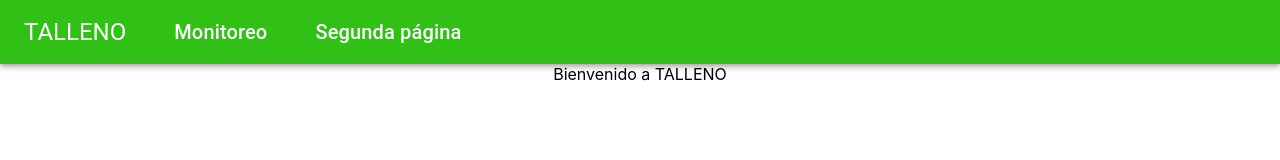
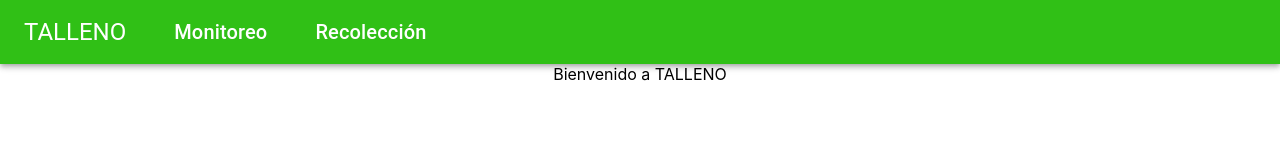
Before and after one commit to agusrs/trashmanager, a React (Create React App) app: page / in a window 1280 px wide. Shown: the top 160 px of the page. Built offline with nearby package versions, Linux system fonts and the light colour scheme.

Commit message:
Finished changing names

```diff
--- a/src/App.js
+++ b/src/App.js
@@ -4,7 +4,7 @@ import { BrowserRouter as Router, Switch, Route } from 'react-router-dom';
 import Header from './components/header/Header';
 import Home from './components/home/Home';
 import Monitoreo from './components/monitoreo/Monitoreo';
-import SecondPage from './components/secondpage/SecondPage';
+import Recoleccion from './components/recoleccion/Recoleccion';
 
 function App() {
   return (
@@ -14,7 +14,7 @@ function App() {
         <Switch>
           <Route path="/" exact component={Home} />
           <Route path="/monitoreo" exact component={Monitoreo} />
-          <Route path="/secondPage" exact component={SecondPage} />
+          <Route path="/recoleccion" exact component={Recoleccion} />
         </Switch>
       </div>
     </Router>
--- a/src/components/header/Header.js
+++ b/src/components/header/Header.js
@@ -44,8 +44,8 @@ export default function Header() {
                         </Grid>
                         <Grid item>
                             <Typography variant="h6">
-                                <Link to='/secondpage' className='link'>
-                                    Segunda página
+                                <Link to='/recoleccion' className='link'>
+                                    Recolección
                                 </Link>
                             </Typography>
                         </Grid>
```
Also changed, not shown: src/components/recoleccion/Recoleccion.css (added), src/components/recoleccion/Recoleccion.js (renamed from src/components/secondpage/SecondPage.js).
